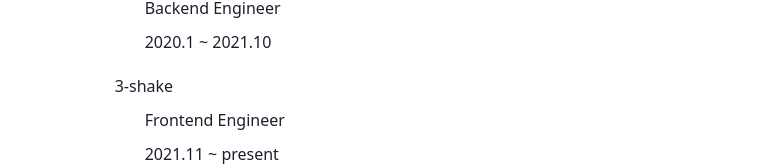
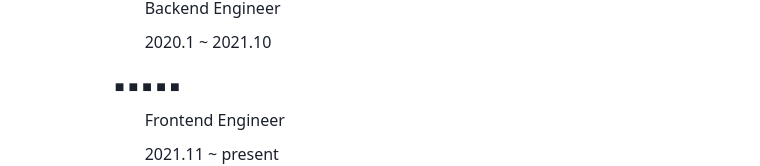
Before and after one commit to yugo-ibuki/portfolio, a Next.js app: page /background in a window 1280 px wide. Shown: the part 527-693 px from the top of the page, without its empty margins (258-1018 px from the left). Built offline with nearby package versions, Linux system fonts and the light colour scheme.

Commit message:
fix: 現在の会社名を削除

```diff
--- a/src/components/List/Step.tsx
+++ b/src/components/List/Step.tsx
@@ -26,7 +26,7 @@ const experiences: {
     jobTitle: 'Backend Engineer',
   },
   {
-    title: '3-shake',
+    title: '■ ■ ■ ■ ■',
     terms: '2021.11 ~ present',
     jobTitle: 'Frontend Engineer',
   },
```
